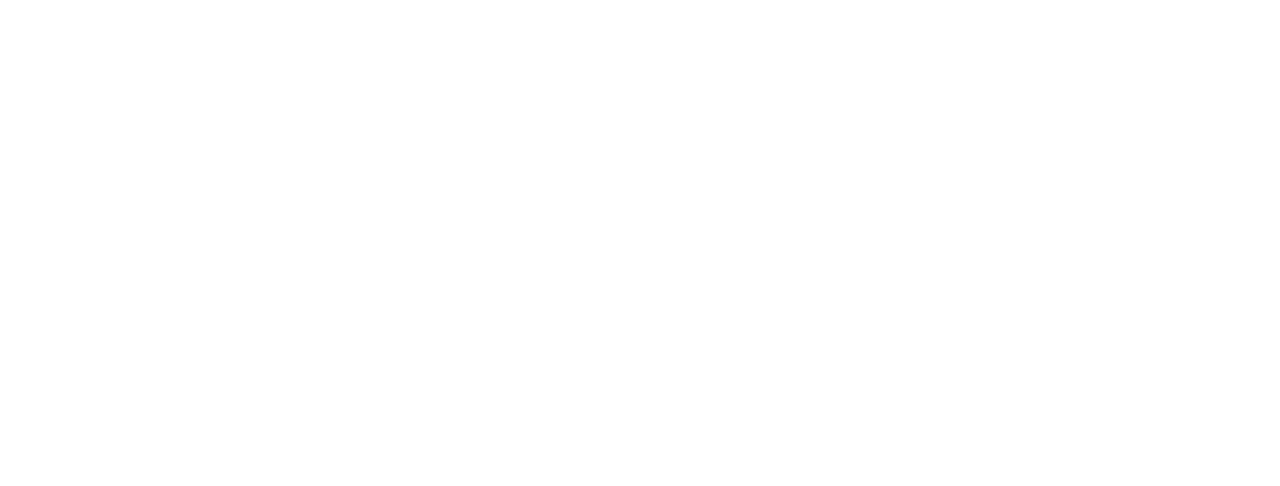
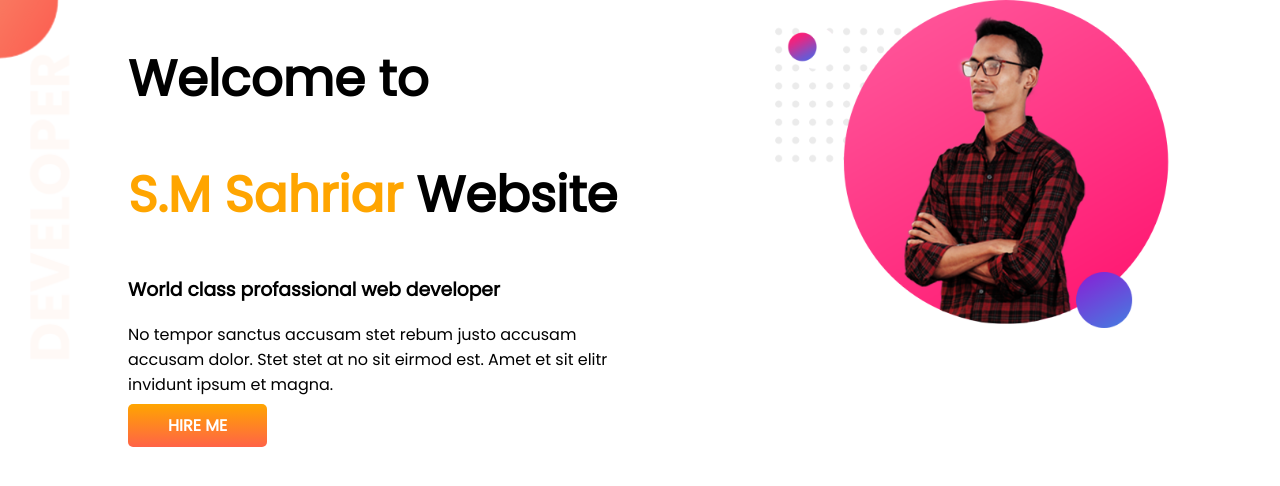
Before and after one commit to smsahriar360/developer-portfolio, a plain HTML site: page index.html in a window 1280 px wide. Drawn offline with Linux system fonts and the light colour scheme.

Commit message:
top bannar added

```diff
--- a/index.html
+++ b/index.html
@@ -1,13 +1,38 @@
 <!DOCTYPE html>
 <html lang="en">
+
 <head>
     <meta charset="UTF-8">
     <meta http-equiv="X-UA-Compatible" content="IE=edge">
     <meta name="viewport" content="width=device-width, initial-scale=1.0">
+    <title>SahriAr Portfolio</title>
+    <link rel="preconnect" href="https://fonts.googleapis.com">
+    <link rel="preconnect" href="https://fonts.gstatic.com" crossorigin>
+    <link href="https://fonts.googleapis.com/css2?family=Poppins&display=swap" rel="stylesheet">
     <link rel="stylesheet" href="style.css">
-    <title>SahriAr Portfolio</title>
 </head>
+
 <body>
+    <section id="top-bannar">
+        <div class="half-width">
+            <h1>Welcome to</h1>
+            <h1><span class="name-color">S.M Sahriar</span> Website</h1>
+            <h3>World class profassional web developer</h3>
+            <p>No tempor sanctus accusam stet rebum justo accusam accusam dolor. Stet stet at no sit eirmod est. Amet et
+                sit
+                elitr invidunt ipsum et magna.</p>
+            <a class="link-button" target="_blank" href="">HIRE ME</a>
+        </div>
+        <div class="half-width">
+            <img src="images/me1.png" alt="img">
+        </div>
+    </section>
+    <section>
 
+    </section>
+    <section>
+
+    </section>
 </body>
+
 </html>
--- a/style.css
+++ b/style.css
@@ -0,0 +1,33 @@
+body{
+    font-family: 'Poppins', sans-serif;
+    margin: 0px;
+    padding: 0px;
+}
+h1{
+    font-size: 50px;
+}
+.name-color{
+    color: orange;
+}
+section{
+    display: flex;
+}
+.half-width{
+    width: 50%;
+    padding-left: 10%;
+}
+.half-width img{
+    width: 80%;
+}
+.link-button{
+    text-decoration: none;
+    background-image: linear-gradient(orange, tomato);
+    padding: 10px 40px;
+    border-radius: 5px;
+    color: white;
+    font-weight: 700;
+}
+#top-bannar{
+    background-image: url(images/top-banner.png);
+    background-repeat: no-repeat;
+}
```
Also changed, not shown: images/dream-bg.png (added), images/exp-bg.png (added), images/jhankar2.png (added), images/me1.png (added), images/me2.png (added), images/my-bg.png (added), images/my-bg2.png (added), images/top-banner.png (added).
